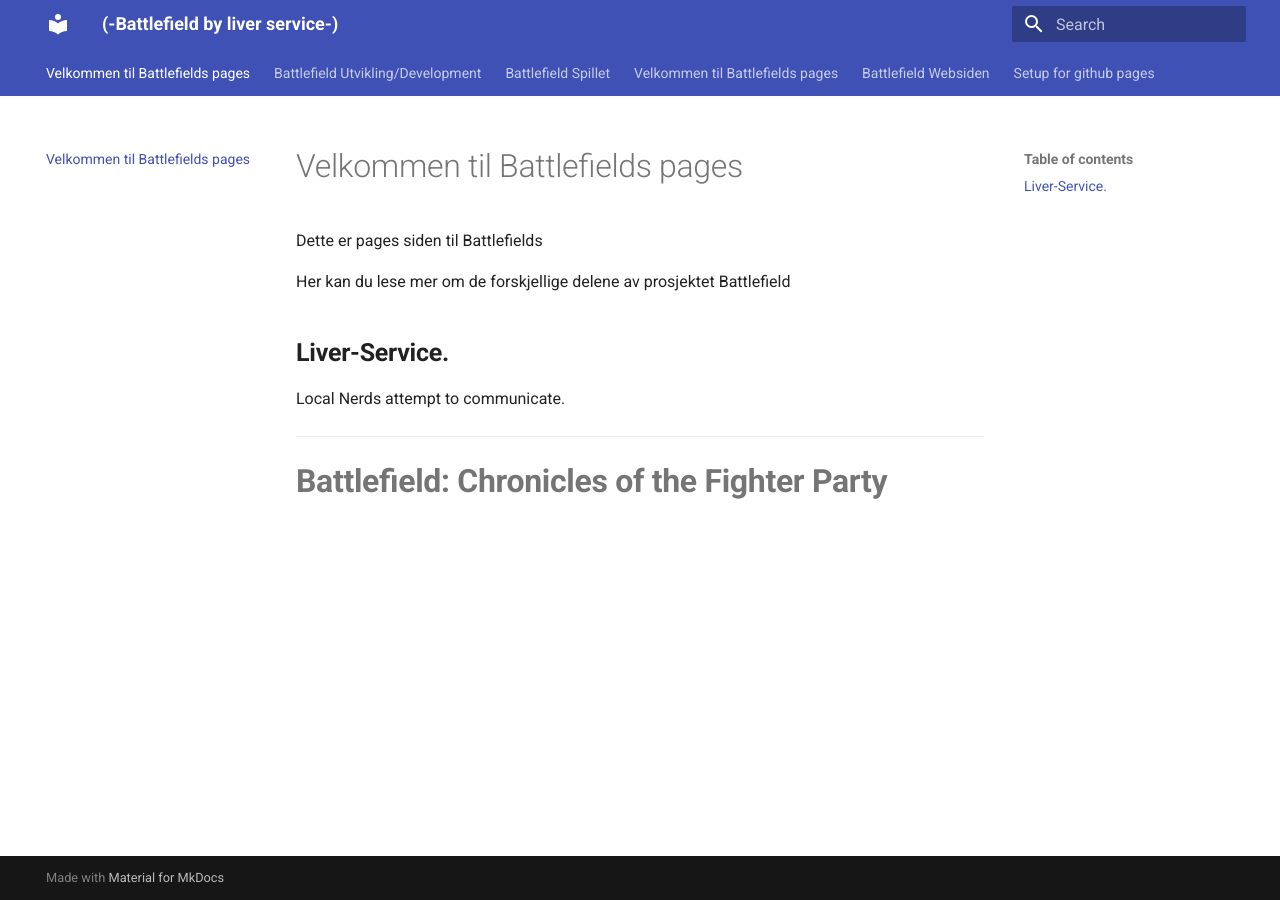
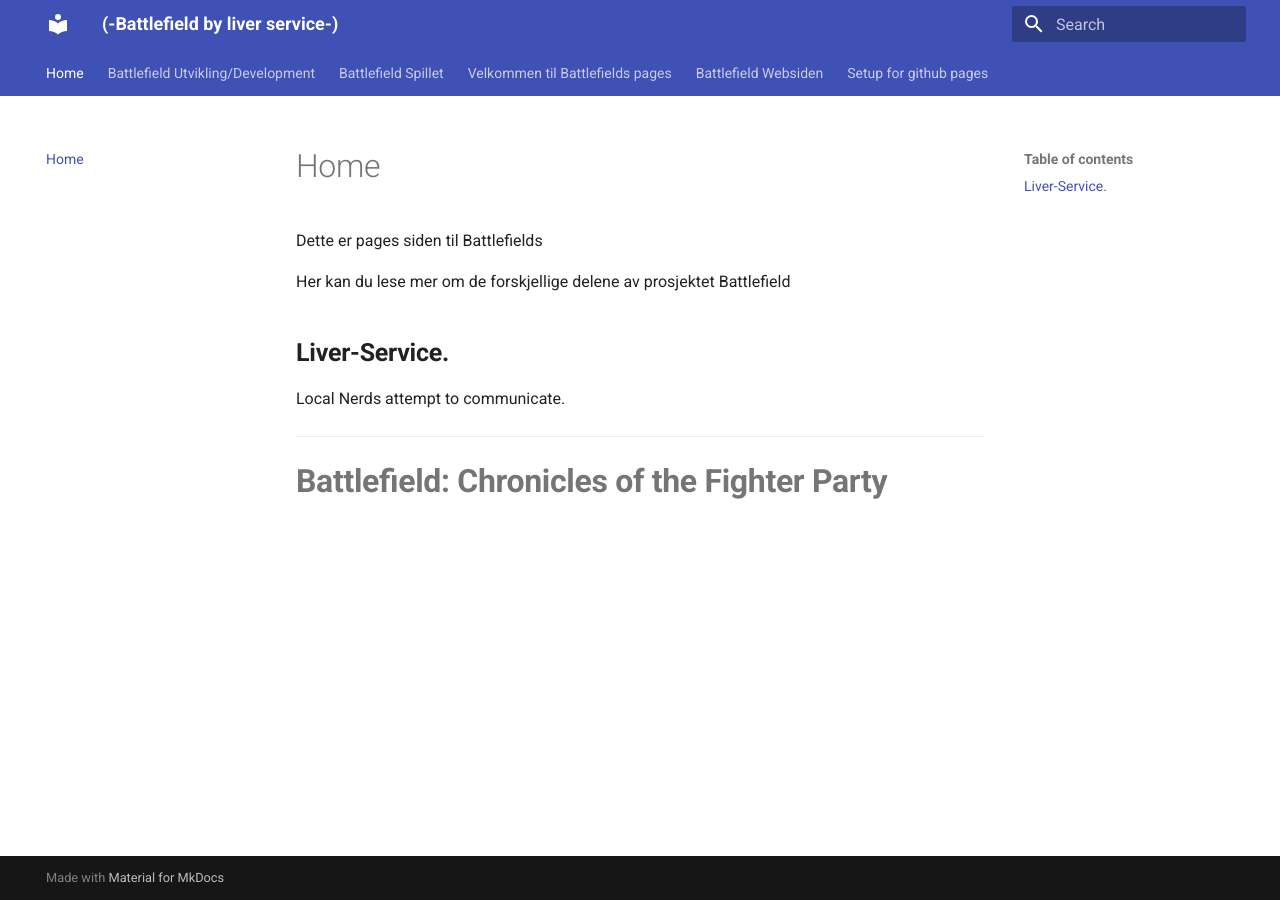
Before and after one commit to NikoWorldMan/Liver-Service, an MkDocs documentation site: the page built from Pages/docs/index.md, in a window 1280 px wide. Built offline with MkDocs 1.6.1 and Material for MkDocs 9.7.7, drawn with Linux system fonts in a browser that asks for light colours.

Commit message:
home page

```diff
--- a/Pages/docs/index.md
+++ b/Pages/docs/index.md
@@ -1,4 +1,4 @@
-# Velkommen til Battlefields pages
+# Home
 
 Dette er pages siden til Battlefields
 
--- a/Pages/mkdocs.yml
+++ b/Pages/mkdocs.yml
@@ -3,8 +3,7 @@ site_name: (-Battlefield by liver service-)
 theme:
   name: material
   nav:
-    dev: index
-    manual: Battlefield manual.md
+    dev: index.md
   features:
     - content.code.copy
     - navigation.tabs
```
Also changed, not shown: Pages/docs/Dev page, Github pages.md (+0 -1 lines).
